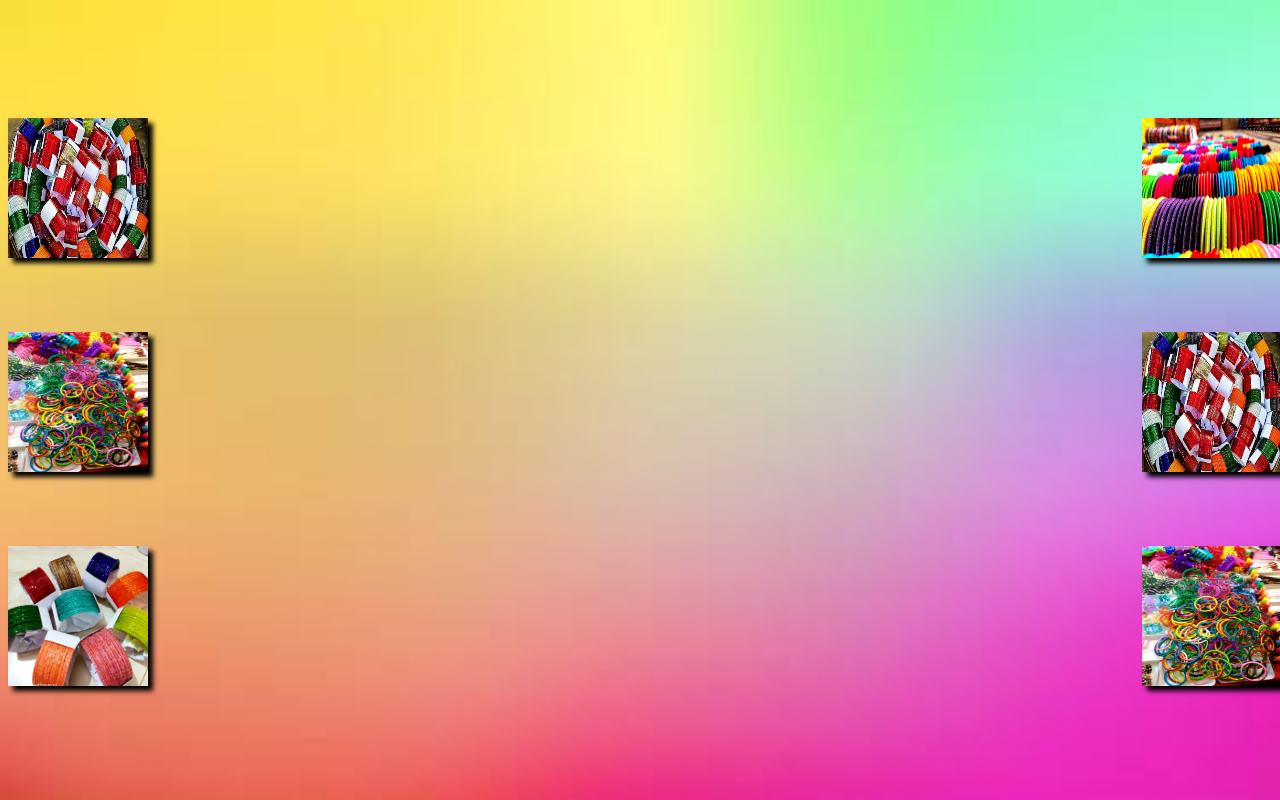
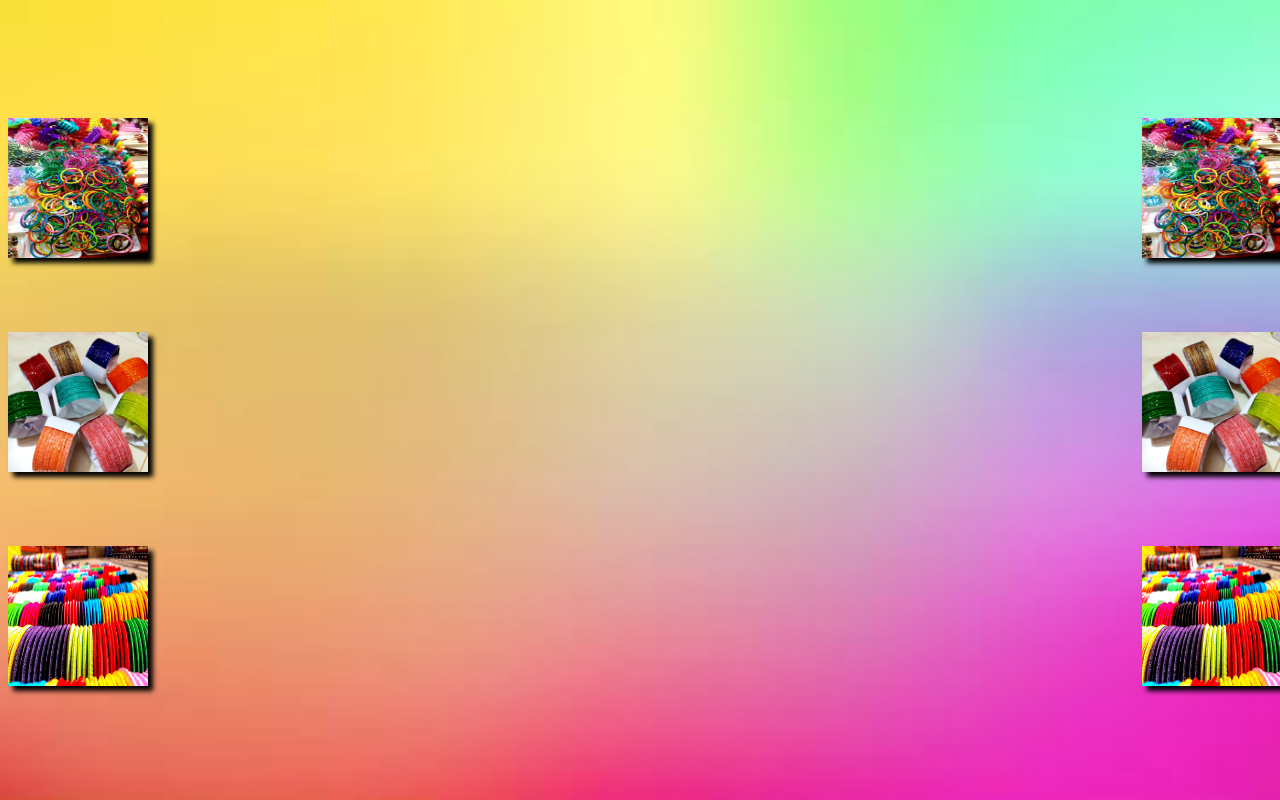
Before and after one commit to tafhim-rahman/from.torikul.happy.birthday.maymuna, a plain HTML site: page churi.html in a window 1280 px wide. Drawn offline with Linux system fonts and the light colour scheme.

Commit message:
Update churi.html

```diff
--- a/churi.html
+++ b/churi.html
@@ -17,7 +17,7 @@
 
 
   <b>
-   <img src="churi1.jpg" height="140px" width="140px"alt="" style="box-shadow: 5px 5px 5px black" />
+   <img src="churi2.jpg" height="140px" width="140px"alt="" style="box-shadow: 5px 5px 5px black" />
   </b>
 </p>
 
@@ -33,7 +33,7 @@
 
 
   <b>
-      <img src="churi2.jpg" height="140px" width="140px"alt="" style="box-shadow: 5px 5px 5px black"/>
+      <img src="churi4.jpg" height="140px" width="140px"alt="" style="box-shadow: 5px 5px 5px black"/>
   </b>
 </p>
 
@@ -48,7 +48,7 @@
 
 
   <b>
-         <img src="churi4.jpg" height="140" width="140px"alt="" style="box-shadow: 5px 5px 5px black" />
+         <img src="churi5.jpg" height="140" width="140px"alt="" style="box-shadow: 5px 5px 5px black" />
   </b>
 </p>
 
@@ -59,7 +59,7 @@
 
 
   <b>
-       <img src="churi5.jpg" height="140px" width="140px"alt="" style="box-shadow: 5px 5px 5px black" />
+       <img src="churi2.jpg" height="140px" width="140px"alt="" style="box-shadow: 5px 5px 5px black" />
   </b>
 </p>
 
@@ -70,7 +70,7 @@
 
 
   <b>
-         <img src="churi1.jpg" height="140px" width="140px"alt="" style="box-shadow: 5px 5px 5px black" />
+         <img src="churi4.jpg" height="140px" width="140px"alt="" style="box-shadow: 5px 5px 5px black" />
   </b>
 </p>
 
@@ -80,7 +80,7 @@
 
 
     <b>
-         <img src="churi2.jpg" height="140px" width="140px"alt="" style="box-shadow: 5px 5px 5px black" />
+         <img src="churi5.jpg" height="140px" width="140px"alt="" style="box-shadow: 5px 5px 5px black" />
   </b>
 </p>
 </div>
```
